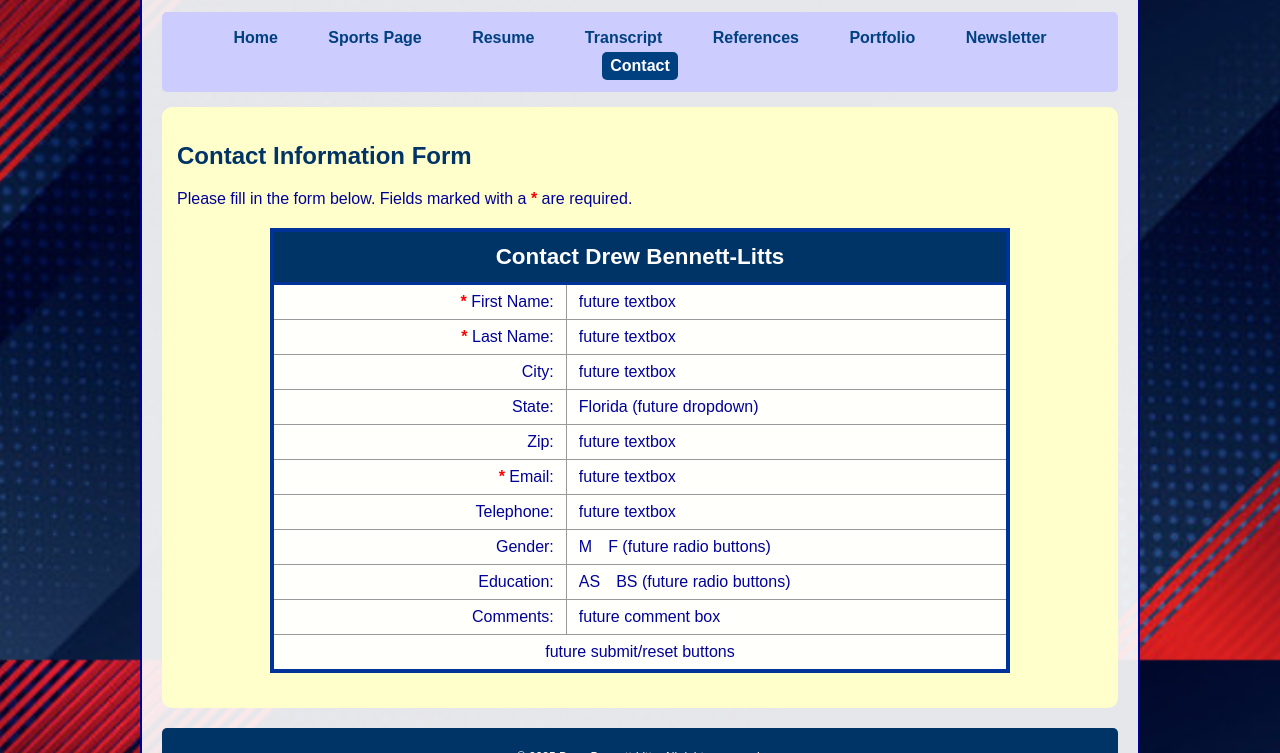
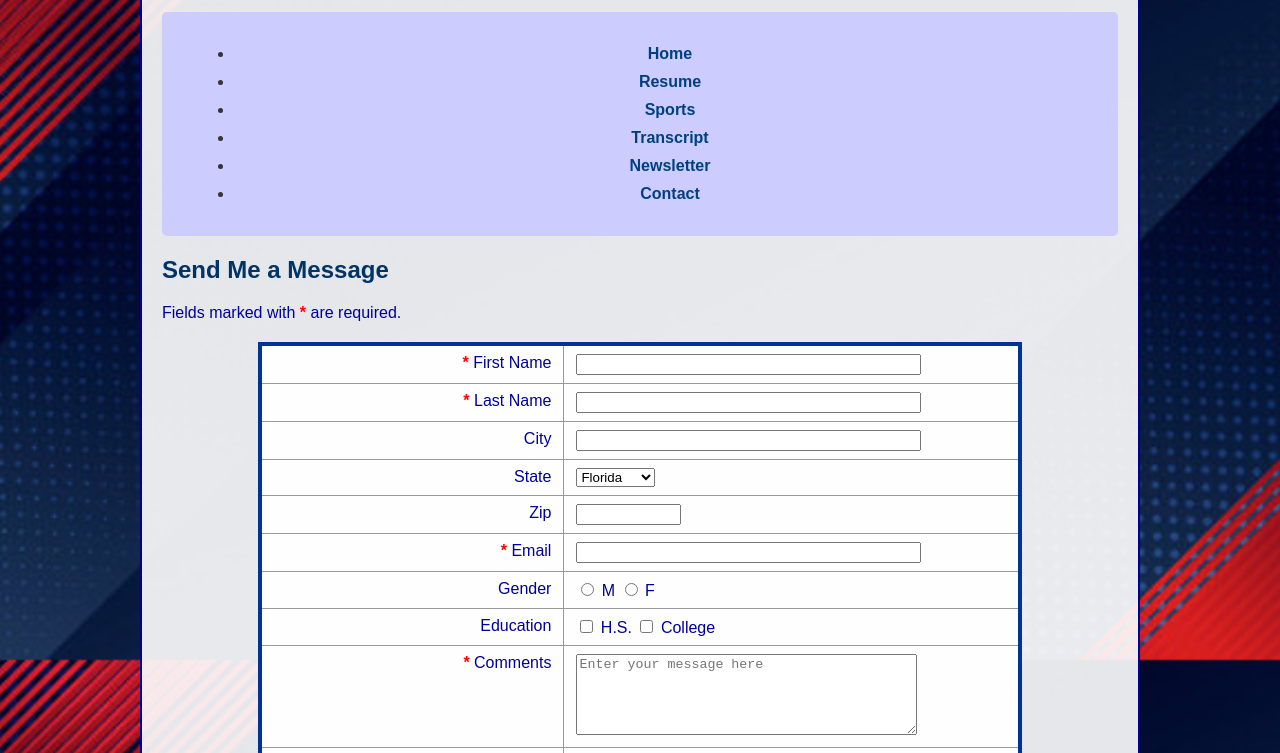
Before and after one commit to dlitts01/sportsv13, a plain HTML site: page contact.html in a window 1280 px wide. Shown: the part 140-893 px from the top of the page. Drawn offline with Linux system fonts and the light colour scheme.

Commit message:
Update contact.html

```diff
--- a/contact.html
+++ b/contact.html
@@ -1,107 +1,156 @@
 <!DOCTYPE html>
 <html lang="en">
 <head>
-  <meta charset="UTF-8" />
-  <meta name="author" content="Drew Bennett-Litts" />
-  <meta name="description" content="Contact Drew Bennett-Litts - reach out via this contact page." />
-  <meta name="viewport" content="width=device-width, initial-scale=1.0" />
-  <title>Drew Bennett-Litts | Contact</title>
-  <link rel="stylesheet" href="yoursitename.css" />
+  <meta charset="utf-8">
+  <meta name="author" content="Drew Bennett-Litts">
+  <meta name="description" content="Contact page for Drew Bennett-Litts’ website. Send a message or ask a question.">
+  <meta name="viewport" content="width=device-width, initial-scale=1.0">
+
+  <title>Contact – Drew Bennett-Litts</title>
+
+  <!-- External CSS -->
+  <link rel="stylesheet" href="yoursitename.css">
 </head>
 
 <body>
   <div id="wrapper">
+
     <!-- HEADER -->
     <header>
       <h1>Drew Bennett-Litts</h1>
-      <p>Contact Page</p>
+      <p>Contact Me</p>
     </header>
 
     <!-- NAVIGATION -->
     <nav>
-      <a href="index.html">Home</a>
-      <a href="sports.html">Sports Page</a>
-      <a href="resume.html">Resume</a>
-      <a href="transcript.html">Transcript</a>
-      <a href="references.html">References</a>
-      <a href="portfolio.html">Portfolio</a>
-      <a href="newsletter.html">Newsletter</a>
-      <a href="contact.html" class="selected">Contact</a>
+      <ul>
+        <li><a href="index.html">Home</a></li>
+        <li><a href="resume.html">Resume</a></li>
+        <li><a href="sports.html">Sports</a></li>
+        <li><a href="transcript.html">Transcript</a></li>
+        <li><a href="newsletter.html">Newsletter</a></li>
+        <li><a href="contact.html" class="active">Contact</a></li>
+      </ul>
     </nav>
 
     <!-- MAIN CONTENT -->
     <main>
-      <section>
-        <h2>Contact Information Form</h2>
-        <p>Please fill in the form below. Fields marked with a <span class="required">*</span> are required.</p>
+      <h2>Send Me a Message</h2>
+      <p>Fields marked with <span class="required">*</span> are required.</p>
 
-        <!-- CONTACT TABLE -->
+      <!-- CONTACT FORM -->
+      <form name="contactForm" id="contactForm" action="FormProcess.php" method="post">
+
+        <!-- Hidden redirect + subject -->
+        <input type="hidden" name="subject" value="Website Contact Submission">
+        <input type="hidden" name="redirect" value="contactSent.html">
+
         <table>
+
           <tr>
-            <th colspan="2">Contact Drew Bennett-Litts</th>
+            <td style="text-align:right; width:220px;">
+              <label for="FirstName"><span class="required">*</span> First Name</label>
+            </td>
+            <td><input type="text" name="FirstName" id="FirstName" required size="40"></td>
           </tr>
 
           <tr>
-            <td><span class="required">*</span> First Name:</td>
-            <td>future textbox</td>
+            <td style="text-align:right;">
+              <label for="LastName"><span class="required">*</span> Last Name</label>
+            </td>
+            <td><input type="text" name="LastName" id="LastName" required size="40"></td>
           </tr>
 
           <tr>
-            <td><span class="required">*</span> Last Name:</td>
-            <td>future textbox</td>
+            <td style="text-align:right;">
+              <label for="City">City</label>
+            </td>
+            <td><input type="text" name="City" id="City" size="40"></td>
           </tr>
 
           <tr>
-            <td>City:</td>
-            <td>future textbox</td>
+            <td style="text-align:right;">
+              <label for="State">State</label>
+            </td>
+            <td>
+              <select name="State" id="State">
+                <option value="FL" selected>Florida</option>
+                <option value="AL">Alabama</option>
+                <option value="GA">Georgia</option>
+                <option value="NY">New York</option>
+                <option value="TX">Texas</option>
+              </select>
+            </td>
           </tr>
 
           <tr>
-            <td>State:</td>
-            <td>Florida (future dropdown)</td>
+            <td style="text-align:right;">
+              <label for="Zip">Zip</label>
+            </td>
+            <td>
+              <input type="text" name="Zip" id="Zip"
+                pattern="[0-9]{5}" title="Five digit zip code" size="10">
+            </td>
           </tr>
 
           <tr>
-            <td>Zip:</td>
-            <td>future textbox</td>
+            <td style="text-align:right;">
+              <label for="Email"><span class="required">*</span> Email</label>
+            </td>
+            <td>
+              <input type="email" name="Email" id="Email" required size="40">
+            </td>
           </tr>
 
           <tr>
-            <td><span class="required">*</span> Email:</td>
-            <td>future textbox</td>
+            <td style="text-align:right;">Gender</td>
+            <td>
+              <input type="radio" name="Gender" id="GenderM" value="M">
+              <label for="GenderM">M</label>
+
+              <input type="radio" name="Gender" id="GenderF" value="F">
+              <label for="GenderF">F</label>
+            </td>
           </tr>
 
           <tr>
-            <td>Telephone:</td>
-            <td>future textbox</td>
+            <td style="text-align:right;">Education</td>
+            <td>
+              <input type="checkbox" name="EduHS" id="EduHS" value="HS">
+              <label for="EduHS">H.S.</label>
+
+              <input type="checkbox" name="EduCollege" id="EduCollege" value="College">
+              <label for="EduCollege">College</label>
+            </td>
           </tr>
 
           <tr>
-            <td>Gender:</td>
-            <td>M F (future radio buttons)</td>
+            <td style="text-align:right; vertical-align:top;">
+              <label for="Comments"><span class="required">*</span> Comments</label>
+            </td>
+            <td>
+              <textarea name="Comments" id="Comments" cols="40" rows="5" required placeholder="Enter your message here"></textarea>
+            </td>
           </tr>
 
           <tr>
-            <td>Education:</td>
-            <td>AS BS (future radio buttons)</td>
+            <td></td>
+            <td>
+              <input type="reset" value="Reset">
+              <input type="submit" value="Submit">
+            </td>
           </tr>
 
-          <tr>
-            <td>Comments:</td>
-            <td>future comment box</td>
-          </tr>
+        </table>
 
-          <tr>
-            <td colspan="2" style="text-align:center;">future submit/reset buttons</td>
-          </tr>
-        </table>
-      </section>
+      </form>
     </main>
 
     <!-- FOOTER -->
     <footer>
-      <p>&copy; 2025 Drew Bennett-Litts. All rights reserved.</p>
+      <p>&copy; 2025 Drew Bennett-Litts</p>
     </footer>
-  </div> <!-- end wrapper -->
+
+  </div> <!-- close wrapper -->
 </body>
 </html>
```
